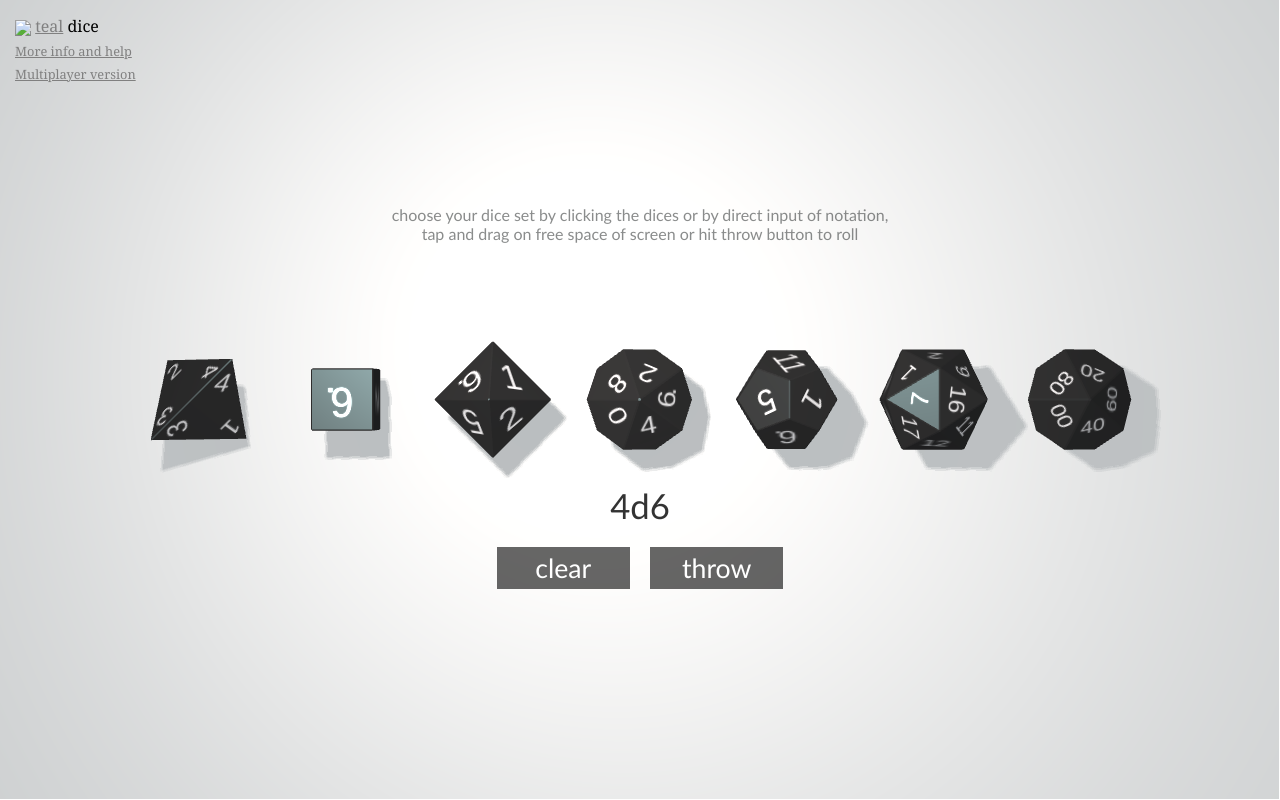
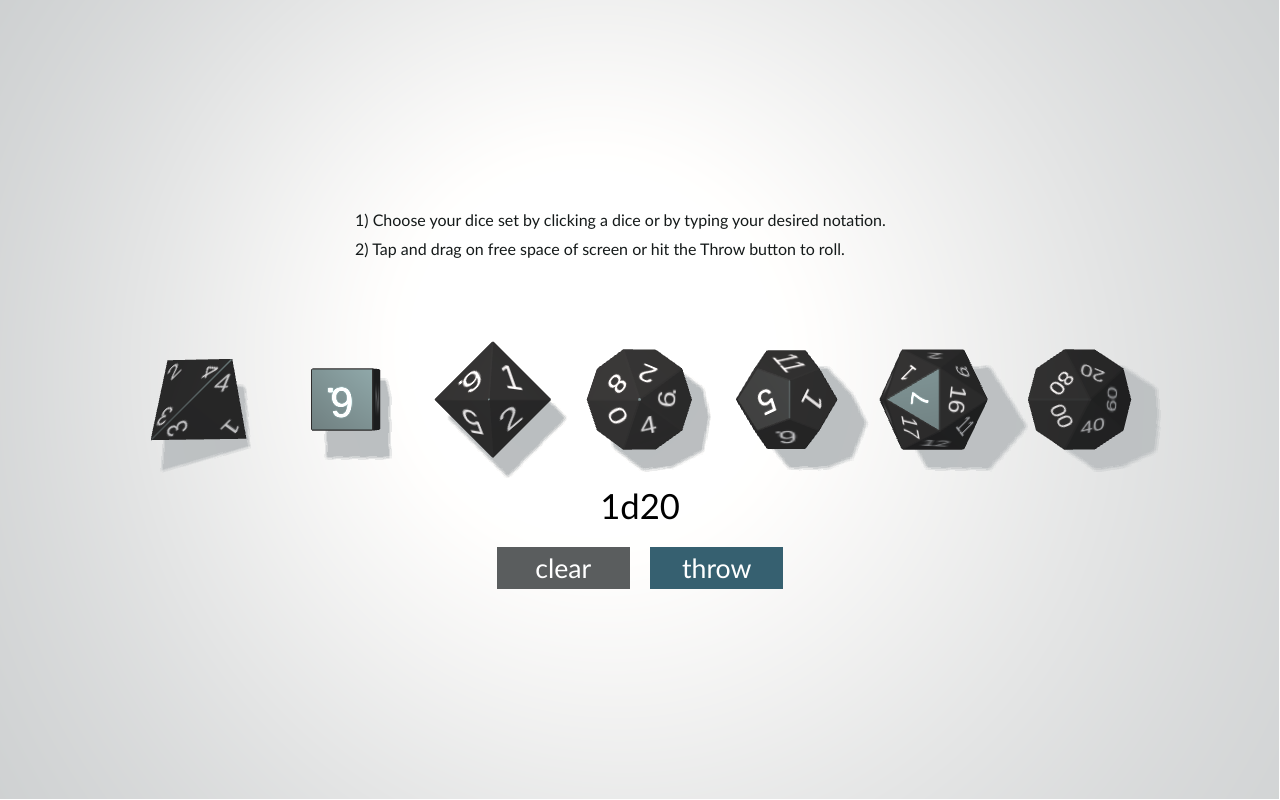
Before and after one commit to gclaunch/Online-3D-Dice-Roller, a PHP site: page /dice in a window 1280 px wide. Run offline with PHP 8.4, Linux system fonts and the light colour scheme.

Commit message:
Update styles and information

```diff
--- a/dice/dice.css
+++ b/dice/dice.css
@@ -8,7 +8,7 @@
 .center_field * {
     position: relative;
     font-family: Trebuchet MS;
-    background-color: rgba(255, 255, 255, 0.6);
+    background-color: rgba(255, 255, 255, 0.75);
     padding: 5px 15px;
 }
 
@@ -28,14 +28,14 @@
     font-size: 32pt;
     word-spacing: 0.5em;
     padding: 5px 15px;
-    color: rgba(21, 26, 26, 0.6);
+    color: rgba(21, 26, 26, 0.75);
     top: 45%;
 }
 
 #labelhelp {
     font-size: 12pt;
     padding: 5px 15px;
-    color: rgba(21, 26, 26, 0.5);
+    color: rgba(21, 26, 26, 0.75);
     bottom: 50px;
 }
 
@@ -43,28 +43,39 @@
     text-align: center;
     font-size: 26pt;
     border: none;
-    color: rgba(0, 0, 0, 0.8);
+    color: rgba(0, 0, 0, 1);
     background-color: rgba(255, 255, 255, 0);
     top: 60%;
 }
 
 #sethelp {
+    max-width: 600px;
+    margin: 0 auto;
     font-size: 12pt;
-    color: rgba(21, 26, 26, 0.5);
+    color: rgba(21, 26, 26, 1);
     background: none;
     top: 25%;
+    text-align: left;
+}
+
+#sethelp div {
+    background: none;
 }
 
 #selector_div button {
     font-size: 20pt;
     color: rgb(255, 255, 255);
-    background-color: rgba(0, 0, 0, 0.6);
+    background-color: rgba(54, 96, 112, 1);
     cursor: pointer;
     border: none;
     width: 5em;
     top: 62%;
 }
 
+#selector_div button#clear {
+    background-color: rgba(90, 93, 94, 1);
+}
+
 .dice_place {
     position: absolute;
     border: solid black 1px;
--- a/dice/index.html
+++ b/dice/index.html
@@ -14,10 +14,7 @@
 
 <body style="margin: 0">
     <div id="control_panel" class="control_panel">
-        <h6><img src="../favicon.ico" style="vertical-align: middle"></img> <a href="..">teal</a> dice</h6>
         <p id="loading_text">Loading libraries, please wait a bit...</p>
-        <p id="info_text"><a href="http://www.teall.info/2014/01/online-3d-dice-roller.html">More info and help</a></p>
-        <p id="info_text"><a href="/mdice">Multiplayer version</a></p>
     </div>
     <div id="info_div" style="display: none">
         <div class="center_field">
@@ -25,19 +22,19 @@
         </div>
         <div class="center_field">
             <div class="bottom_field">
-                <span id="labelhelp">click to continue or tap and drag again</span>
+                <span id="labelhelp">Click to make new rolls -or- tap and drag to reroll.</span>
             </div>
         </div>
     </div>
     <div id="selector_div" style="display: none">
         <div class="center_field">
             <div id="sethelp">
-                choose your dice set by clicking the dices or by direct input of notation,<br/>
-                tap and drag on free space of screen or hit throw button to roll
+                <div>1) Choose your dice set by clicking a dice or by typing your desired notation.</div>
+                <div>2) Tap and drag on free space of screen or hit the Throw button to roll.</div>
             </div>
         </div>
         <div class="center_field">
-            <input type="text" id="set" value="4d6"></input><br/>
+            <input type="text" id="set" value="1d20"></input><br/>
             <button id="clear">clear</button>
             <button style="margin-left: 0.6em" id="throw">throw</button>
         </div>
```
Also changed, not shown: readme.md.
